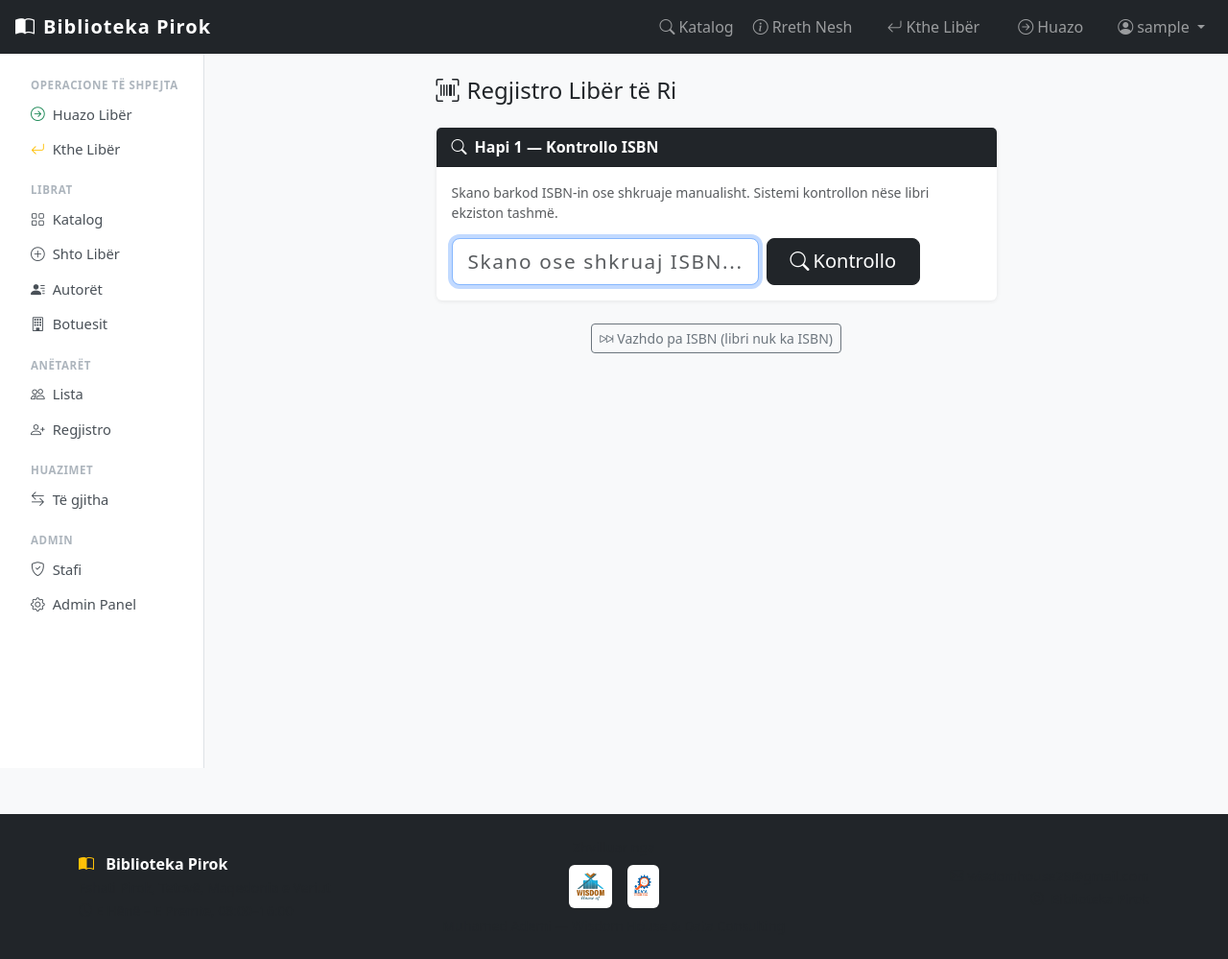
After one commit to MuhamedAdemi/biblioteka-pirok, a Django app: page /librat/isbn/ in a window 1280 px wide. The commit adds this page. Shown: the whole page at 96% size. Run offline with Django 4.2, Linux system fonts and the light colour scheme; the visitor is signed in with stand-in values (Sample User, id 1).

Commit message:
V5: ISBN check, Tom Select autocomplete autor/botues

```diff
--- /dev/null
+++ b/libra/templates/libra/book_isbn_check.html
@@ -0,0 +1,99 @@
+{% extends 'base.html' %}
+{% block title %}Kontrollo ISBN – Biblioteka Pirok{% endblock %}
+
+{% block content %}
+<div class="row justify-content-center">
+  <div class="col-md-7">
+    <h4 class="mb-4"><i class="bi bi-upc-scan me-2"></i>Regjistro Libër të Ri</h4>
+
+    <!-- ISBN Input -->
+    <div class="card mb-4">
+      <div class="card-header fw-semibold bg-dark text-white">
+        <i class="bi bi-search me-2"></i>Hapi 1 — Kontrollo ISBN
+      </div>
+      <div class="card-body">
+        <p class="text-muted small mb-3">
+          Skano barkod ISBN-in ose shkruaje manualisht. Sistemi kontrollon nëse libri ekziston tashmë.
+        </p>
+        <form method="get" class="d-flex gap-2" id="isbnForm">
+          <input type="text" name="isbn" value="{{ isbn }}"
+                 class="form-control form-control-lg"
+                 placeholder="Skano ose shkruaj ISBN..."
+                 autofocus autocomplete="off"
+                 style="font-size:1.3rem; letter-spacing:.1rem; max-width:320px">
+          <button type="submit" class="btn btn-dark btn-lg px-4">
+            <i class="bi bi-search me-1"></i>Kontrollo
+          </button>
+        </form>
+      </div>
+    </div>
+
+    <!-- Result: FOUND -->
+    {% if isbn and found %}
+    <div class="card border-warning mb-3">
+      <div class="card-header bg-warning text-dark fw-semibold">
+        <i class="bi bi-exclamation-triangle me-2"></i>Libri ekziston tashmë!
+      </div>
+      <div class="card-body">
+        <h5 class="mb-1">{{ found.title }}</h5>
+        {% if found.subtitle %}<p class="text-muted mb-1">{{ found.subtitle }}</p>{% endif %}
+        <p class="mb-1"><strong>ISBN:</strong> <code>{{ found.isbn }}</code></p>
+        <p class="mb-1"><strong>Autor:</strong> {{ found.primary_author|default:"-" }}</p>
+        <p class="mb-3"><strong>Kopjet:</strong>
+          <span class="badge badge-available">{{ found.available_copies }} të lira</span>
+          nga {{ found.total_copies }} gjithsej
+        </p>
+        <div class="d-flex gap-2">
+          <a href="{% url 'book_detail' found.pk %}" class="btn btn-primary">
+            <i class="bi bi-eye me-1"></i>Shiko Librin
+          </a>
+          <a href="{% url 'book_copy_add' found.pk %}" class="btn btn-outline-success">
+            <i class="bi bi-plus me-1"></i>Shto Kopje të Re
+          </a>
+          <a href="{% url 'book_add' %}?isbn={{ isbn }}" class="btn btn-outline-secondary btn-sm">
+            Regjistro edhe kështu (titull tjetër)
+          </a>
+        </div>
+      </div>
+    </div>
+
+    <!-- Result: NOT FOUND -->
+    {% elif isbn and not found %}
+    <div class="card border-success mb-3">
+      <div class="card-header bg-success text-white fw-semibold">
+        <i class="bi bi-check-circle me-2"></i>ISBN nuk ekziston — mund të regjistrosh!
+      </div>
+      <div class="card-body">
+        <p class="mb-3">
+          Libri me ISBN <code>{{ isbn }}</code> nuk është ende në katalog.
+        </p>
+        <a href="{% url 'book_add' %}?isbn={{ isbn }}" class="btn btn-success btn-lg">
+          <i class="bi bi-plus-circle me-2"></i>Vazhdo me Regjistrimin
+        </a>
+      </div>
+    </div>
+
+    {% elif isbn %}
+    <div class="alert alert-secondary">Kontrollo ISBN-in.</div>
+    {% endif %}
+
+    <!-- Skip ISBN -->
+    <div class="text-center mt-3">
+      <a href="{% url 'book_add' %}" class="btn btn-outline-secondary btn-sm">
+        <i class="bi bi-skip-forward me-1"></i>Vazhdo pa ISBN (libri nuk ka ISBN)
+      </a>
+    </div>
+
+  </div>
+</div>
+
+<script>
+// Auto-submit kur skaneri lexon ISBN (Enter automatik)
+document.querySelector('input[name="isbn"]').addEventListener('keydown', function(e) {
+  if (e.key === 'Enter') {
+    e.preventDefault();
+    document.getElementById('isbnForm').submit();
+  }
+});
+</script>
+{% endblock %}
--- a/libra/urls.py
+++ b/libra/urls.py
@@ -21,6 +21,11 @@ urlpatterns = [
     # AJAX
     path('ajax/autor-shto/', views.author_add_ajax, name='author_add_ajax'),
     path('ajax/botues-shto/', views.publisher_add_ajax, name='publisher_add_ajax'),
+    path('ajax/autor-kerko/', views.author_search, name='author_search'),
+    path('ajax/botues-kerko/', views.publisher_search, name='publisher_search'),
+
+    # ISBN check (hapi i parë para regjistrimit)
+    path('librat/isbn/', views.book_isbn_check, name='book_isbn_check'),
 
     # Authors
     path('autore/', views.author_list, name='author_list'),
--- a/libra/views.py
+++ b/libra/views.py
@@ -157,6 +157,40 @@ def loan_renew(request, pk):
     return render(request, 'libra/loan_renew.html', {'loan': loan})
 
 
+# ── ISBN CHECK ────────────────────────────────────────────────────────────────
+
+@login_required
+def book_isbn_check(request):
+    isbn = request.GET.get('isbn', '').strip().replace('-', '').replace(' ', '')
+    found = None
+    if isbn:
+        found = Book.objects.filter(isbn__icontains=isbn).first()
+    return render(request, 'libra/book_isbn_check.html', {
+        'isbn': isbn,
+        'found': found,
+    })
+
+
+# ── AUTHOR SEARCH (AJAX autocomplete) ────────────────────────────────────────
+
+@login_required
+def author_search(request):
+    q = request.GET.get('q', '').strip()
+    authors = Author.objects.filter(
+        Q(last_name__icontains=q) | Q(first_name__icontains=q)
+    )[:10]
+    data = [{'id': a.pk, 'text': str(a)} for a in authors]
+    return JsonResponse({'results': data})
+
+
+@login_required
+def publisher_search(request):
+    q = request.GET.get('q', '').strip()
+    pubs = Publisher.objects.filter(name__icontains=q)[:10]
+    data = [{'id': p.pk, 'text': str(p)} for p in pubs]
+    return JsonResponse({'results': data})
+
+
 # ── BOOK MANAGEMENT ───────────────────────────────────────────────────────────
 
 @login_required
@@ -171,7 +205,8 @@ def book_add(request):
             messages.success(request, f'Libri "{book.title}" u shtua. Shto kopjet fizike më poshtë.')
             return redirect('book_copy_list', pk=book.pk)
     else:
-        form = BookForm()
+        isbn_initial = request.GET.get('isbn', '')
+        form = BookForm(initial={'isbn': isbn_initial})
         formset = BookAuthorFormSet()
     return render(request, 'libra/book_form.html', {
         'form': form, 'formset': formset, 'action': 'Shto Libër'
--- a/templates/base.html
+++ b/templates/base.html
@@ -90,7 +90,7 @@
       <div class="section-label">Librat</div>
       <ul class="nav flex-column mb-2">
         <li><a class="nav-link {% if request.resolver_match.url_name == 'catalog' %}active{% endif %}" href="{% url 'catalog' %}"><i class="bi bi-grid me-2"></i>Katalog</a></li>
-        <li><a class="nav-link" href="{% url 'book_add' %}"><i class="bi bi-plus-circle me-2"></i>Shto Libër</a></li>
+        <li><a class="nav-link" href="{% url 'book_isbn_check' %}"><i class="bi bi-plus-circle me-2"></i>Shto Libër</a></li>
         <li><a class="nav-link {% if request.resolver_match.url_name == 'author_list' %}active{% endif %}" href="{% url 'author_list' %}"><i class="bi bi-person-lines-fill me-2"></i>Autorët</a></li>
         <li><a class="nav-link {% if request.resolver_match.url_name == 'publisher_list' %}active{% endif %}" href="{% url 'publisher_list' %}"><i class="bi bi-building me-2"></i>Botuesit</a></li>
       </ul>
```
Also changed, not shown: libra/templates/libra/book_form.html (+34 -5 lines).
